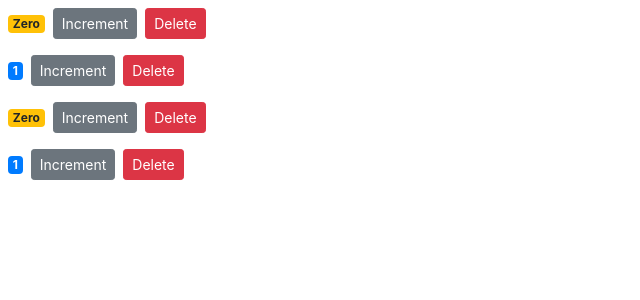
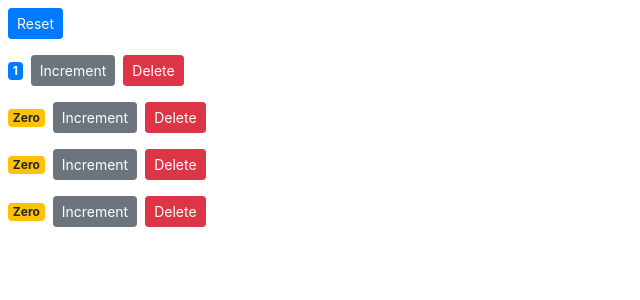
Before and after one commit to JayDub21/shopping-cart, a React (Create React App) app: page / in a window 1280 px wide. Shown: the top 300 px of the page, without its empty margins (0-640 px from the left). Built offline with nearby package versions, Linux system fonts and the light colour scheme.

Commit message:
created onIncrement to make counter a controlled component

```diff
--- a/src/components/counter.jsx
+++ b/src/components/counter.jsx
@@ -1,21 +1,12 @@
 import React, { Component } from 'react';
 
 class Counter extends Component {
-  state = {
-    value: this.props.counter.value,
-  };
-
-  handleIncrement = (product) => {
-    this.setState({ value: this.state.value + 1 });
-    console.log(this.state.value, product);
-  };
-
   render() {
     return (
       <div>
         <span className={this.getBadgeClasses()}>{this.formatCount()}</span>
         <button
-          onClick={() => this.handleIncrement(this.props.counter.id)}
+          onClick={() => this.props.onIncrement(this.props.counter)}
           className='btn btn-secondary btn-sm'
         >
           Increment
@@ -32,12 +23,12 @@
 
   getBadgeClasses() {
     let classes = 'badge m-2 badge-';
-    classes += this.state.value === 0 ? 'warning' : 'primary';
+    classes += this.props.counter.value === 0 ? 'warning' : 'primary';
     return classes;
   }
 
   formatCount() {
-    const { value } = this.state;
+    const { value } = this.props.counter;
     return value === 0 ? 'Zero' : value;
   }
 }
--- a/src/components/counters.jsx
+++ b/src/components/counters.jsx
@@ -4,24 +4,48 @@
 class Counters extends Component {
   state = {
     counters: [
-      { id: 1, value: 0 },
-      { id: 2, value: 1 },
+      { id: 1, value: 1 },
+      { id: 2, value: 0 },
       { id: 3, value: 0 },
-      { id: 4, value: 1 },
+      { id: 4, value: 0 },
     ],
+  };
+
+  handleIncrement = (counter) => {
+    const counters = [...this.state.counters];
+    const index = counters.indexOf(counter);
+    counters[index] = { ...counter };
+    counters[index].value++;
+    this.setState({ counters });
   };
 
   handleDelete = (counterId) => {
     const counters = this.state.counters.filter((c) => c.id !== counterId);
     this.setState({ counters });
   };
+
+  handleReset = () => {
+    const counters = this.state.counters.map((c) => {
+      c.value = 0;
+      return c;
+    });
+    this.setState({ counters });
+  };
+
   render() {
     return (
       <div>
+        <button
+          onClick={this.handleReset}
+          className='btn btn-primary btn-sm m-2'
+        >
+          Reset
+        </button>
         {this.state.counters.map((counter) => (
           <Counter
             key={counter.id}
             onDelete={this.handleDelete}
+            onIncrement={this.handleIncrement}
             counter={counter}
             // value={counter.value}
             // id={counter.id}
```
